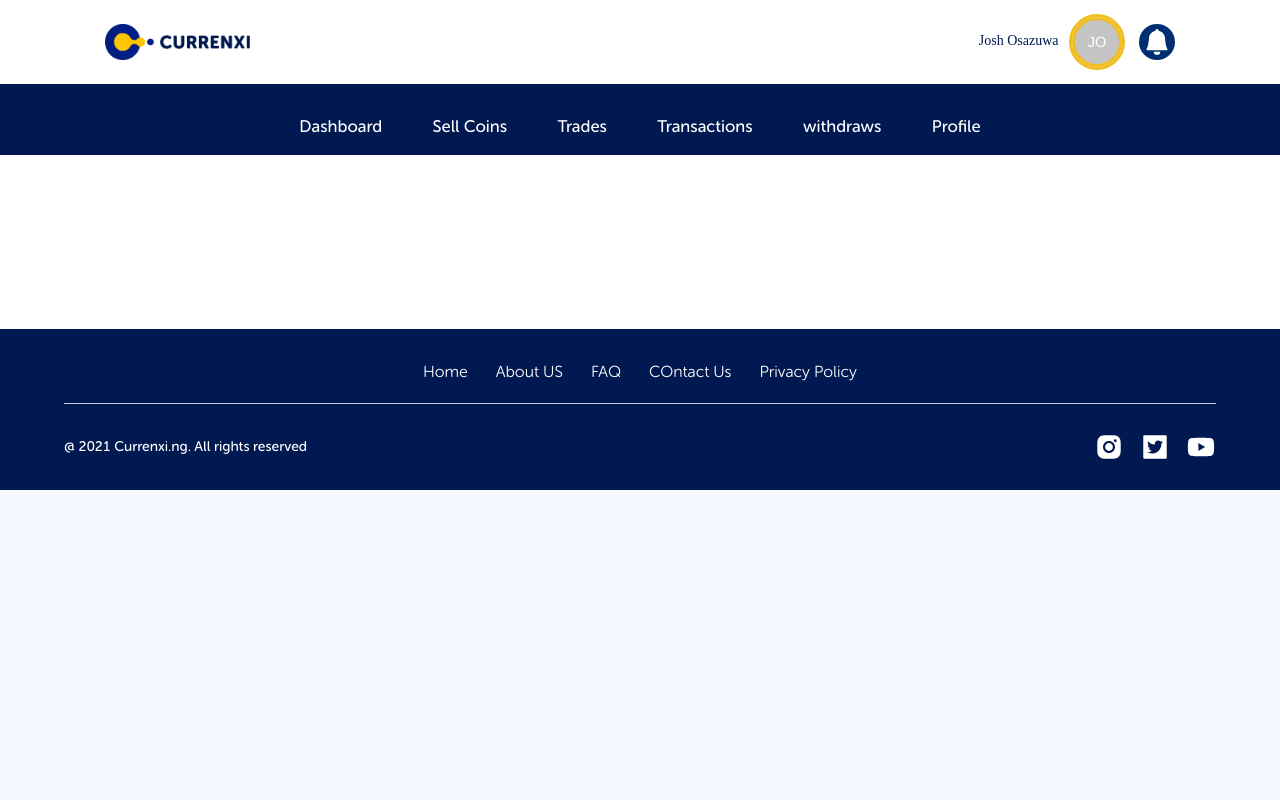
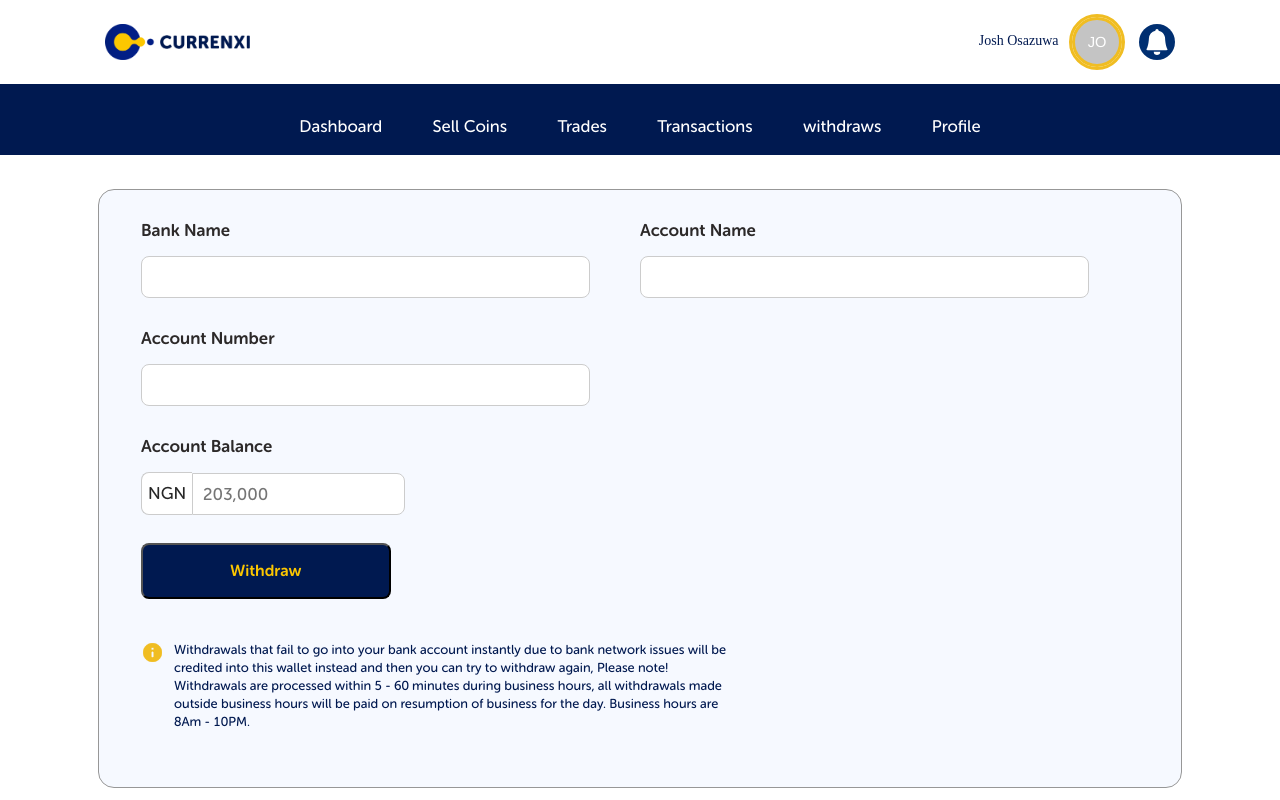
Before and after one commit to sunnextt/curcy-app, a React (Create React App) app: page /admin/withdraws in a window 1280 px wide. Shown: the top 800 px of the page. Built offline with nearby package versions, Linux system fonts and the light colour scheme.

Commit message:
withdraw page added

```diff
--- a/package.json
+++ b/package.json
@@ -11,6 +11,7 @@
     "antd": "^4.16.13",
     "aphrodite": "^2.4.0",
     "axios": "^0.24.0",
+    "formik": "^2.2.9",
     "latest-version": "^6.0.0",
     "polished": "^4.1.3",
     "prop-types": "^15.7.2",
@@ -30,7 +31,8 @@
     "redux-thunk": "^2.4.1",
     "styled-components": "^5.3.3",
     "typescript": "^4.4.4",
-    "web-vitals": "^1.0.1"
+    "web-vitals": "^1.0.1",
+    "yup": "^0.32.11"
   },
   "scripts": {
     "start": "react-scripts start",
--- a/src/DashboardPages/SellCoinsPage/Tradecoin/styled.js
+++ b/src/DashboardPages/SellCoinsPage/Tradecoin/styled.js
@@ -63,7 +63,7 @@ export const Input = styled.input`
   font-family: Museo Sans Rounded;
   font-size: 14px;
   font-style: normal;
-  font-weight: 400;
+  font-weight: 600;
   line-height: 17px;
   text-align: left;
   color: #050505;
@@ -76,7 +76,7 @@ export const Select = styled.select`
   font-family: Museo Sans Rounded;
   font-size: 14px;
   font-style: normal;
-  font-weight: 400;
+  font-weight: 600;
   line-height: 28px;
   text-align: left;
   color: #001950;
--- a/src/DashboardPages/SellCoinsPage/index.js
+++ b/src/DashboardPages/SellCoinsPage/index.js
@@ -21,7 +21,7 @@ const SellcoinsPage = () => {
         </div>
       </div>
       <div>
-        <Divider className="divider" />
+        <hr className="divider" />
       </div>
       <div className="step_two">
         <div>
--- a/src/DashboardPages/SellCoinsPage/styled.js
+++ b/src/DashboardPages/SellCoinsPage/styled.js
@@ -39,7 +39,8 @@ const SellcoinsContainer = styled.div`
   .step_one {
   }
   .divider {
-    margin: 3rem;
+    border-top: 3px solid #cccccc;
+    margin: 4rem 0;
   }
   .step_two {
   }
--- /dev/null
+++ b/src/DashboardPages/WithdrawPage/index.js
@@ -0,0 +1,47 @@
+import React from 'react';
+import WithdrawPageWrapper, { Button, FlexRow, Form, Input, Label, CNInput, VerticalBox } from './styled';
+import infologo from '../../assets/dashboard/infologo.png';
+
+const WithdrawPage = () => {
+  return (
+    <WithdrawPageWrapper>
+      <Form>
+        <FlexRow>
+          <VerticalBox>
+            <Label>Bank Name</Label>
+            <Input type="text" name="bankName" width="90%" />
+          </VerticalBox>
+          <VerticalBox>
+            <Label>Account Name</Label>
+            <Input type="text" name="bankName" width="90%" />
+          </VerticalBox>
+        </FlexRow>
+        <VerticalBox>
+          <Label>Account Number</Label>
+          <Input type="text" name="bankName" width="45%" />
+        </VerticalBox>
+        <VerticalBox>
+          <Label>Account Balance</Label>
+          <FlexRow>
+            <div className="currency_name">
+              <h6>NGN</h6>
+            </div>
+            <CNInput type="text" name="bankName" placeholder="203,000" />
+          </FlexRow>
+        </VerticalBox>
+        <Button>Withdraw</Button>
+        <div className="info_msg">
+          <img src={infologo} alt="info icon" width="23px" height="23px" />
+          <h6>
+            Withdrawals that fail to go into your bank account instantly due to bank network issues will be credited
+            into this wallet instead and then you can try to withdraw again, Please note! Withdrawals are processed
+            within 5 - 60 minutes during business hours, all withdrawals made outside business hours will be paid on
+            resumption of business for the day. Business hours are 8Am - 10PM.
+          </h6>
+        </div>
+      </Form>
+    </WithdrawPageWrapper>
+  );
+};
+
+export default WithdrawPage;
--- /dev/null
+++ b/src/DashboardPages/WithdrawPage/styled.js
@@ -0,0 +1,134 @@
+import styled from 'styled-components';
+
+const WithdrawPageWrapper = styled.section`
+  background: #f6f9ff;
+  border: 1px solid #979797;
+  box-sizing: border-box;
+  border-radius: 16px;
+  padding: 2rem 3rem;
+
+  .currency_name {
+    background: #ffffff;
+    border: 1px solid #cccccc;
+    border-right: none;
+    border-radius: 8px 0 0 8px;
+    padding: 6px;
+    h6 {
+      font-family: Museo Sans Rounded;
+      font-size: 17px;
+      font-style: normal;
+      font-weight: 400;
+      letter-spacing: 0em;
+      text-align: left;
+      margin: 0;
+    }
+  }
+
+  .info_msg {
+    display: flex;
+    gap: 10px;
+    width: 60%;
+    margin: 3rem 0 2rem;
+
+    h6 {
+      margin: 0;
+      font-family: Museo Sans Rounded;
+      font-style: normal;
+      font-weight: normal;
+      font-size: 13px;
+      line-height: 18px;
+      display: flex;
+      align-items: center;
+      color: #001950;
+    }
+  }
+`;
+
+export const VerticalBox = styled.div`
+  width: 100%;
+  display: flex;
+  flex-direction: column;
+  align-items: flex-start;
+  margin-bottom: 2rem;
+`;
+
+export const FlexRow = styled.div`
+  display: flex;
+  align-items: center;
+  justify-content: space-between;
+`;
+
+export const Form = styled.form``;
+
+export const Input = styled.input`
+  background: #ffffff;
+  border: 1px solid #cccccc;
+  box-sizing: border-box;
+  border-radius: 8px;
+  width: ${props => props.width};
+  padding: 10px;
+  appearance: none;
+  outline: 0;
+  font-family: Museo Sans Rounded;
+  font-style: normal;
+  font-weight: normal;
+  font-size: 17px;
+  line-height: 20px;
+  display: flex;
+  align-items: center;
+  color: #050505;
+`;
+export const CNInput = styled.input`
+  background: #ffffff;
+  border: 1px solid #cccccc;
+  box-sizing: border-box;
+  border-radius: 0 8px 8px 0;
+  width: ${props => props.width};
+  padding: 10px;
+  appearance: none;
+  outline: 0;
+  font-family: Museo Sans Rounded;
+  font-style: normal;
+  font-weight: normal;
+  font-size: 17px;
+  line-height: 20px;
+  display: flex;
+  align-items: center;
+  color: #050505;
+`;
+
+export const Label = styled.label`
+  font-family: Museo Sans Rounded;
+  margin-bottom: 1rem;
+  font-weight: 600;
+  font-style: normal;
+  font-weight: 600;
+  font-size: 17px;
+  line-height: 24px;
+`;
+
+export const Button = styled.button`
+  font-family: Museo Sans Rounded;
+  font-style: normal;
+  font-weight: 600;
+  font-size: 16px;
+  line-height: 32px;
+  color: #fcc700;
+  background: #001950;
+  border-radius: 8px;
+  padding: 10px 26px;
+  width: 25%;
+  cursor: pointer;
+  outline: none;
+  transition: all 0.4s ease;
+  user-select: none;
+
+  &:hover {
+    background: #001940;
+    color: #ffffff;
+    cursor: pointer;
+  }
+`;
+export const Select = styled.select``;
+
+export default WithdrawPageWrapper;
--- /dev/null
+++ b/src/routes/admin/WithdrawPage.js
@@ -0,0 +1,14 @@
+import React, { lazy } from 'react';
+import { Routes, Route } from 'react-router-dom';
+
+const WithdrawPage = lazy(() => import('../../DashboardPages/WithdrawPage'));
+
+const WithdrawPageRoutes = () => {
+  return (
+    <Routes>
+      <Route exact path="/" element={<WithdrawPage />} />
+    </Routes>
+  );
+};
+
+export default WithdrawPageRoutes;
--- a/src/routes/admin/index.js
+++ b/src/routes/admin/index.js
@@ -2,6 +2,7 @@ import React from 'react';
 import { Routes, Route, useResolvedPath } from 'react-router-dom';
 import SellcoinsPageRoutes from './SellcoinsRoute';
 import DashboardRoutes from './dashboard';
+import WithdrawPageRoutes from './WithdrawPage';
 
 const Admin = () => {
   let path = useResolvedPath('').pathname;
@@ -12,6 +13,7 @@ const Admin = () => {
     <Routes>
       <Route path="/" element={<DashboardRoutes />} />
       <Route path="sellcoins" element={<SellcoinsPageRoutes />} />
+      <Route path="withdraws" element={<WithdrawPageRoutes />} />
     </Routes>
   );
 };
```
Also changed, not shown: 1 other file (tests, documents, lock files or other folders).
